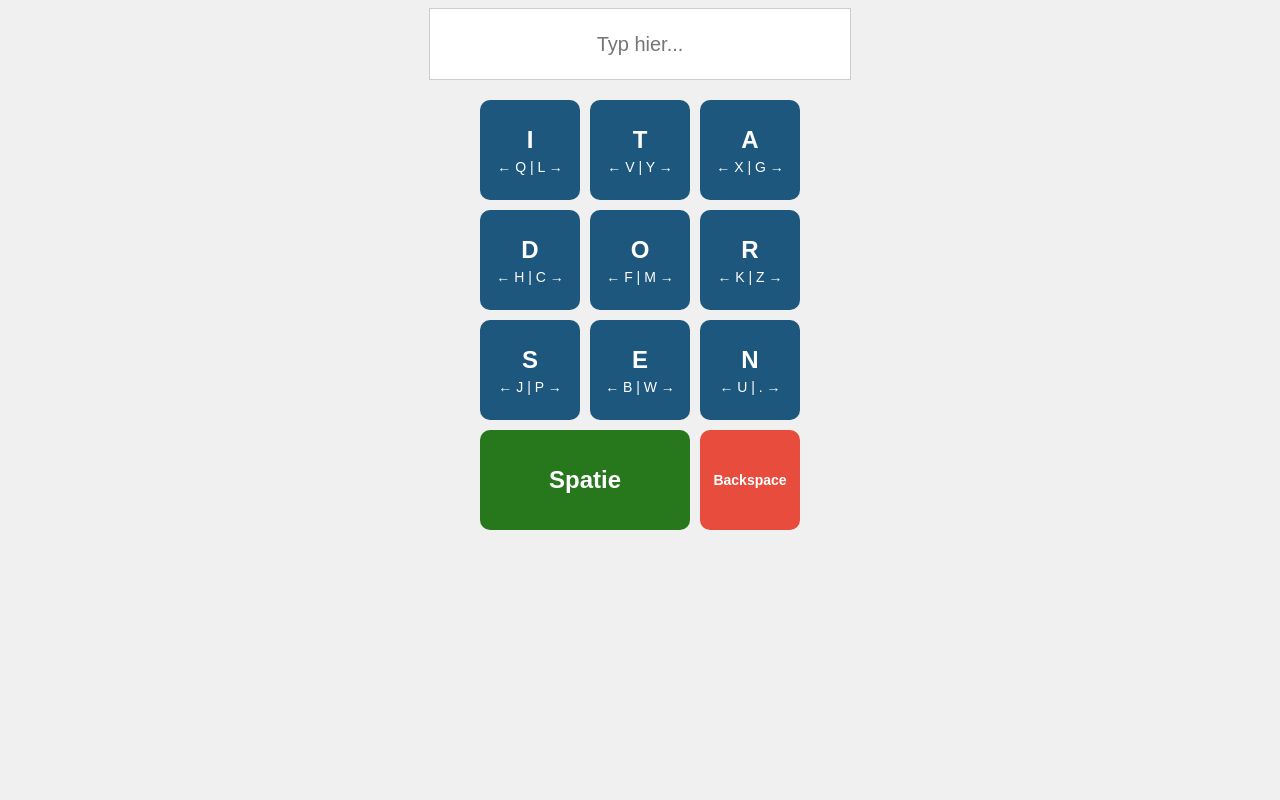
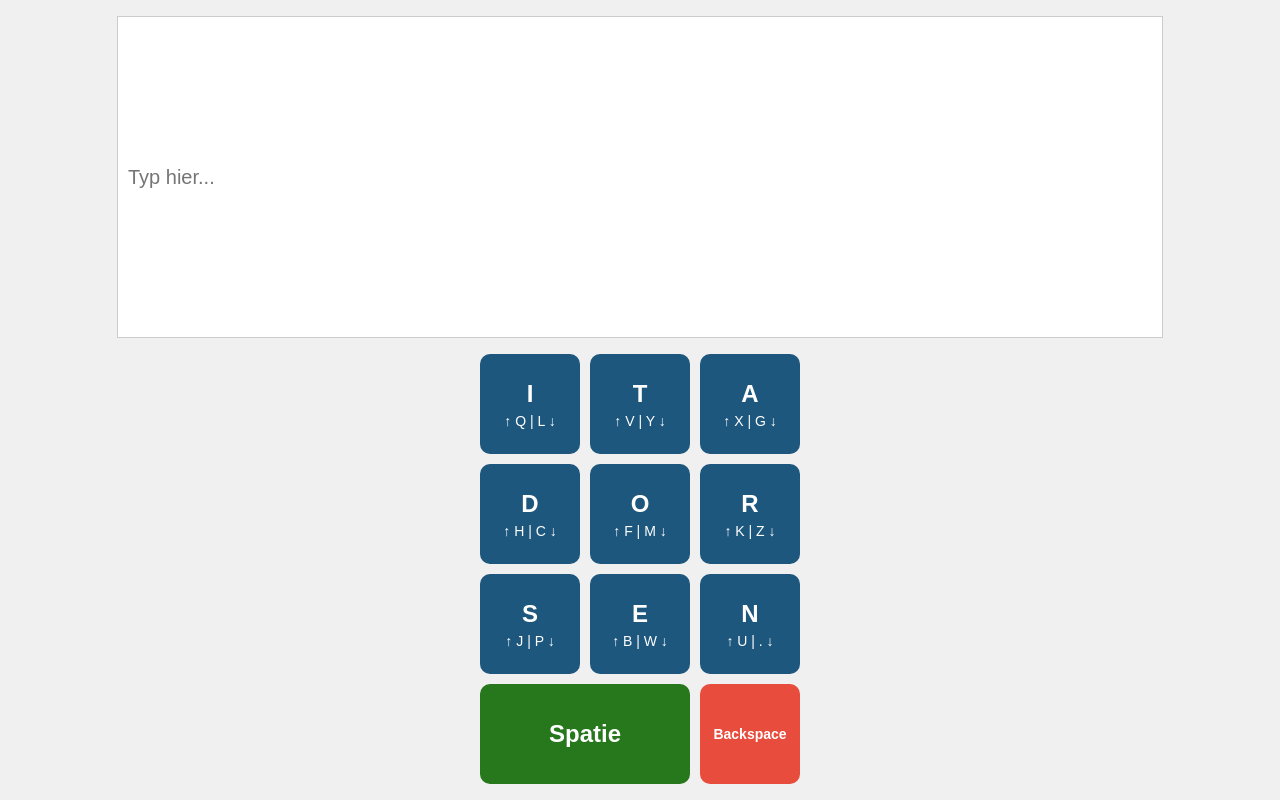
Before and after one commit to QuyNg13/HCD, a plain HTML site: page index.html in a window 1280 px wide. Drawn offline with Linux system fonts and the light colour scheme.

Commit message:
vertical swipe & bigger input

```diff
--- a/index.html
+++ b/index.html
@@ -10,16 +10,16 @@
     <input type="text" id="output" placeholder="Typ hier...">
 
     <div class="keyboard">
-        <button class="key" data-letters="Q-L">I <div class="letters">← Q | L →</div></button>
-        <button class="key" data-letters="V-Y">T <div class="letters">← V | Y →</div></button>
-        <button class="key" data-letters="X-G">A <div class="letters">← X | G →</div></button>
-        <button class="key" data-letters="H-C">D <div class="letters">← H | C →</div></button>
-        <button class="key" data-letters="F-M">O <div class="letters">← F | M →</div></button>
-        <button class="key" data-letters="K-Z">R <div class="letters">← K | Z →</div></button>
-        <button class="key" data-letters="J-P">S <div class="letters">← J | P →</div></button>
-        <button class="key" data-letters="B-W">E <div class="letters">← B | W →</div></button>
-        <button class="key" data-letters="U-.">N <div class="letters">← U | . →</div></button>
-        <button class="space" data-letters="">Spatie</button>
+        <button class="key" data-letters="Q-L">I <div class="letters">↑ Q | L ↓</div></button>
+        <button class="key" data-letters="V-Y">T <div class="letters">↑ V | Y ↓</div></button>
+        <button class="key" data-letters="X-G">A <div class="letters">↑ X | G ↓</div></button>
+        <button class="key" data-letters="H-C">D <div class="letters">↑ H | C ↓</div></button>
+        <button class="key" data-letters="F-M">O <div class="letters">↑ F | M ↓</div></button>
+        <button class="key" data-letters="K-Z">R <div class="letters">↑ K | Z ↓</div></button>
+        <button class="key" data-letters="J-P">S <div class="letters">↑ J | P ↓</div></button>
+        <button class="key" data-letters="B-W">E <div class="letters">↑ B | W ↓</div></button>
+        <button class="key" data-letters="U-.">N <div class="letters">↑ U | . ↓</div></button>
+        <button class="key space" data-letters="">Spatie</button>
         <button class="backspace" data-letters="">Backspace</button>
     </div>
     <script src="script.js"></script>
--- a/script.js
+++ b/script.js
@@ -2,8 +2,8 @@ const output = document.getElementById('output');
 let startX, startY;
 
 document.addEventListener('touchmove', e => {
-    if (window.scrollY === 0 && e.touches[0].clientY > 0) e.preventDefault();
-  }, { passive: false });
+  if (window.scrollY === 0 && e.touches[0].clientY > 0) e.preventDefault();
+}, { passive: false });
 
 // Richting van swipe ophalen
 function getSwipeDirection(deltaX, deltaY) {
@@ -22,8 +22,8 @@ function handleSwipe(key, direction) {
 
     // letter op basis swipe richting
     switch (direction) {
-        case 'left': selectedLetter = letters[0] || ''; break; // Links
-        case 'right': selectedLetter = letters[1] || ''; break; // Rechts
+        case 'up': selectedLetter = letters[0] || ''; break;
+        case 'down': selectedLetter = letters[1] || ''; break;
     }
 
     // letter toevoegen aan de output
@@ -75,7 +75,7 @@ document.querySelector('.backspace').addEventListener('touchstart', (e) => {
     e.preventDefault();
     backspaceInterval = setInterval(() => {
         output.value = output.value.slice(0, -1);
-    }, 80);
+    }, 50);
 });
 
 // Stopt het verwijderen van tekst bij het loslaten van de backspace
--- a/style.css
+++ b/style.css
@@ -1,40 +1,39 @@
 body {
     --key-width: 100px;
     font-family: Arial, sans-serif;
+    background-color: #f0f0f0;
     display: flex;
     flex-direction: column;
+    height: 100vh;
     align-items: center;
-    justify-content: center;
-    background-color: #f0f0f0;
+    margin: 0;
 }
+
 button {
     border: none;
 }
 
 #output {
-    width: 90%;
-    max-width: 400px;
-    height: 50px;
-    margin-bottom: 20px;
+    width: 80%;
+    flex: 1;
+    height: auto;
     font-size: 20px;
-    text-align: center;
     border: 1px solid #ccc;
     background-color: white;
+    margin: 1rem 0 1rem 0;
     padding: 10px;
+    overflow-y: auto;
 }
-input {
-    width: 90%;
-    max-width: 400px;
-    height: 50px;
-    font-size: 20px;
-    text-align: left;
-    padding: 10px;
-}
+
 .keyboard {
     display: grid;
-    grid-template-columns: var(--key-width) var(--key-width) var(--key-width);
+    grid-template-columns: repeat(3, var(--key-width));
+    grid-template-rows: repeat(4, var(--key-width));
     gap: 10px;
+    justify-content: center;
+    margin-bottom: 1rem;
 }
+
 button {
     width: var(--key-width);
     height: var(--key-width);
@@ -52,6 +51,7 @@ button {
     font-weight: bold;
     font-size: 24px;
 }
+
 .space {
     font-size: 24px;
     width: calc(var(--key-width) * 2 + 10px);
```
